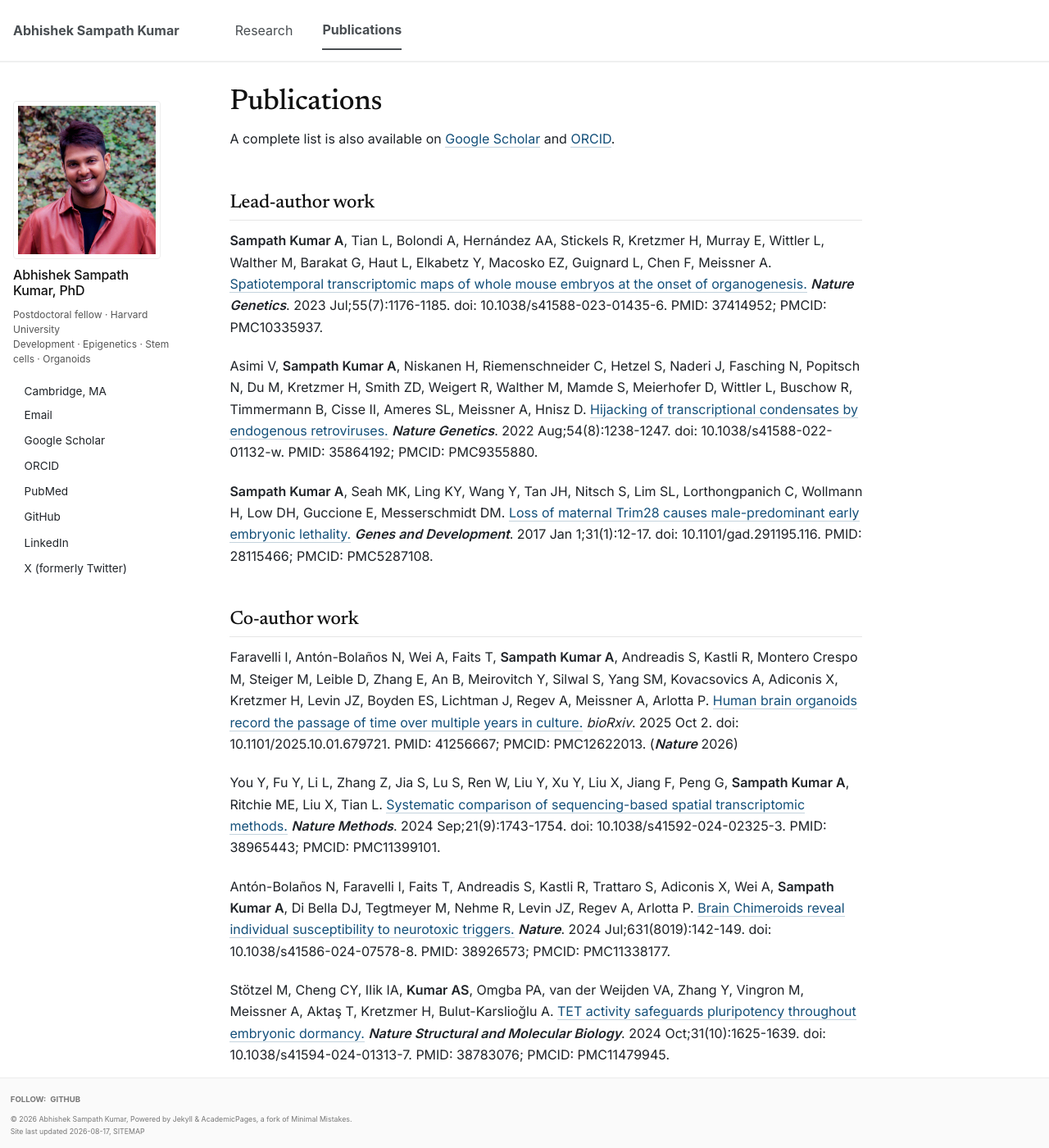
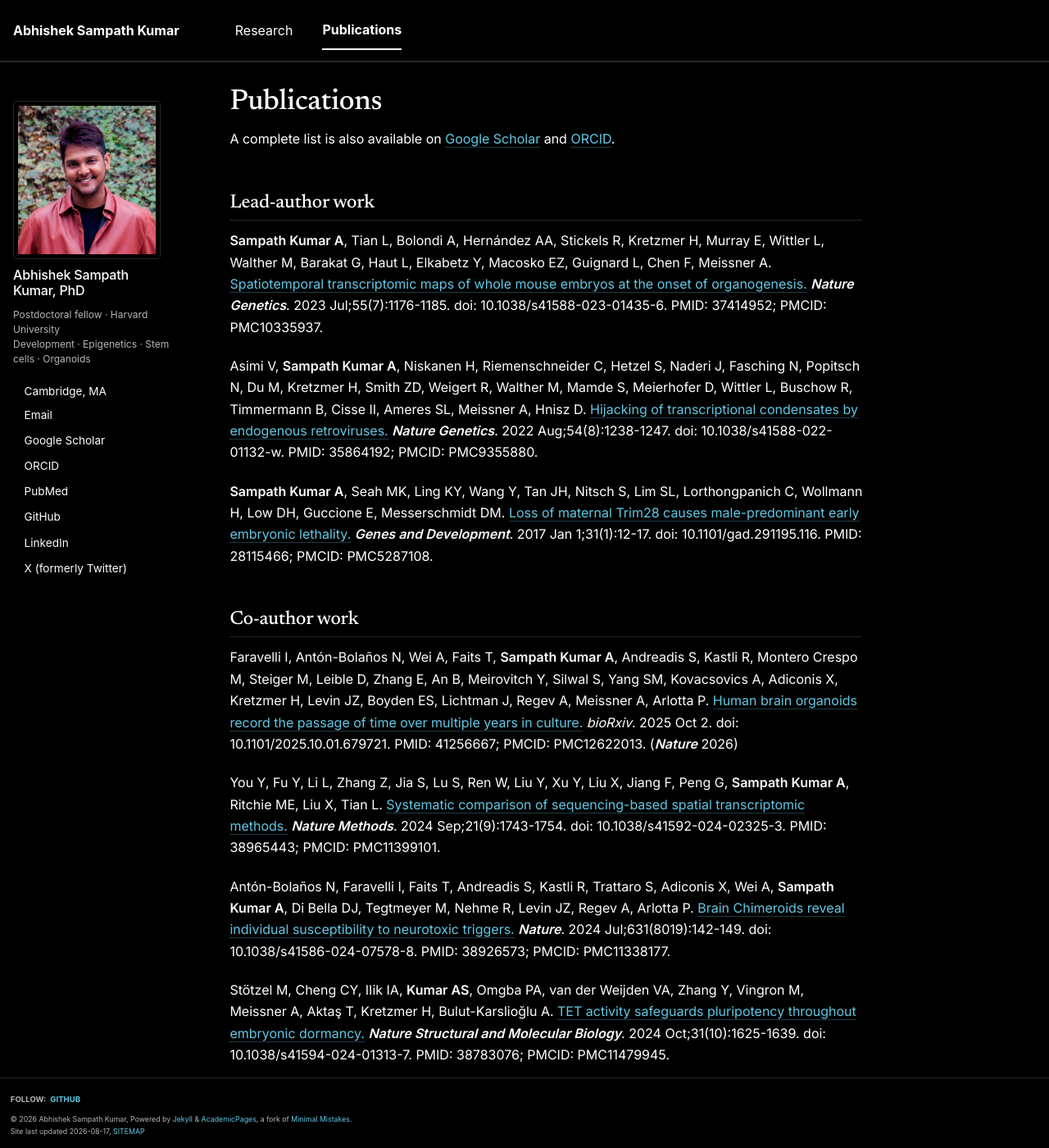
Before and after one commit to AbhiSampathKumar/abhisampathkumar.github.io, a Jekyll site: the page built from _pages/publications.md, in a window 1280 px wide and 1400 px high. Shown: the whole window at 82% size. Built offline with Jekyll 4.4.1, drawn with Linux system fonts in a browser that asks for light colours; a script that is not in the unit is left out.

Commit message:
Add files via upload

```diff
--- a/_includes/head/custom.html
+++ b/_includes/head/custom.html
@@ -1,11 +1,52 @@
-<!-- Custom head additions. AcademicPages includes this file inside <head>,
-     so anything here overrides the theme's default styles. -->
+<!-- Custom head additions. AcademicPages includes this file inside <head> after
+     main.css, so anything here overrides the theme's default styles. -->
+
+<!-- Default the site to dark mode. Runs before first paint, so there's no
+     white flash. The theme's toggle button (top right) still works and its
+     choice is remembered in localStorage. -->
+<script>document.documentElement.setAttribute("data-theme", "dark");</script>
 
 <link rel="preconnect" href="https://fonts.googleapis.com">
 <link rel="preconnect" href="https://fonts.gstatic.com" crossorigin>
 <link href="https://fonts.googleapis.com/css2?family=Inter:wght@400;500;600&family=Newsreader:ital,opsz,wght@0,6..72,400;0,6..72,500;1,6..72,400&display=swap" rel="stylesheet">
 
 <style>
+  /* ---- True black palette ----
+     The theme's own dark mode is a mid grey (#474747). These override its
+     CSS variables to black. Same selector as the theme uses, declared later,
+     so these win. Everything below reads from these variables, which means
+     the light theme still works if a visitor flips the toggle. ---- */
+  html[data-theme="dark"] {
+    --global-bg-color: #000000;
+    --global-footer-bg-color: #000000;
+    --global-border-color: #262626;
+    --global-dark-border-color: #333333;
+    --global-code-background-color: #111111;
+    --global-code-text-color: #e8e8e8;
+    --global-fig-caption-color: #a8a8a8;
+    --global-link-color: #62c7e3;
+    --global-link-color-hover: #9adcef;
+    --global-link-color-visited: #8ab6c4;
+    --global-masthead-link-color: #ffffff;
+    --global-masthead-link-color-hover: #62c7e3;
+    --global-text-color: #ffffff;
+    --global-text-color-light: #b5b5b5;
+    --global-thead-color: #1a1a1a;
+  }
+
+  /* Belt and braces: some elements set their background from Sass rather than
+     from the variables above. */
+  html[data-theme="dark"],
+  html[data-theme="dark"] body,
+  html[data-theme="dark"] #main,
+  html[data-theme="dark"] .page,
+  html[data-theme="dark"] .masthead,
+  html[data-theme="dark"] .page__footer,
+  html[data-theme="dark"] .greedy-nav,
+  html[data-theme="dark"] .greedy-nav .hidden-links {
+    background-color: #000000;
+  }
+
   /* ---- Typography: serif headings, quiet sans body ---- */
   body,
   .page__content,
@@ -13,7 +54,7 @@
     font-family: "Inter", -apple-system, BlinkMacSystemFont, "Segoe UI", sans-serif;
     font-size: 16px;
     line-height: 1.65;
-    color: #1f2328;
+    color: var(--global-text-color);
   }
 
   h1, h2, h3, h4, h5, h6,
@@ -23,7 +64,7 @@
     font-family: "Newsreader", Georgia, serif;
     font-weight: 500;
     letter-spacing: -0.01em;
-    color: #111;
+    color: var(--global-text-color);
   }
 
   .page__title {
@@ -36,7 +77,7 @@
     font-size: 1.45em;
     margin-top: 2.2em;
     padding-bottom: 0.25em;
-    border-bottom: 1px solid #e6e6e6;
+    border-bottom: 1px solid var(--global-border-color);
   }
 
   .page__content h3 {
@@ -47,15 +88,15 @@
   /* ---- Links: understated, underline on hover ---- */
   a,
   .page__content a {
-    color: #14507a;
+    color: var(--global-link-color);
     text-decoration: none;
-    border-bottom: 1px solid rgba(20, 80, 122, 0.25);
+    border-bottom: 1px solid rgba(98, 199, 227, 0.3);
   }
 
   a:hover,
   .page__content a:hover {
-    color: #0d3a59;
-    border-bottom-color: #0d3a59;
+    color: var(--global-link-color-hover);
+    border-bottom-color: currentColor;
     text-decoration: none;
   }
 
@@ -71,7 +112,7 @@
 
   /* ---- Header ---- */
   .masthead {
-    border-bottom: 1px solid #ececec;
+    border-bottom: 1px solid var(--global-border-color);
   }
 
   .masthead__inner-wrap {
@@ -79,13 +120,13 @@
   }
 
   .greedy-nav .visible-links a::before {
-    background: #14507a;
+    background: var(--global-link-color);
   }
 
   /* ---- Sidebar / author profile ---- */
   .author__avatar img {
     border-radius: 4px;
-    border: 1px solid #eee;
+    border: 1px solid var(--global-border-color);
     max-width: 180px;
   }
 
@@ -97,7 +138,7 @@
   .author__bio {
     font-size: 0.85em;
     line-height: 1.5;
-    color: #555;
+    color: var(--global-text-color-light);
   }
 
   .author__urls-wrapper li {
@@ -114,7 +155,7 @@
     font-style: italic;
     font-size: 2em;        /* ~32px against the 16px body */
     line-height: 1.2;
-    color: #2b2b2b;
+    color: var(--global-text-color);
     margin: 0.15em 0 1.1em;
     padding-left: 0;
     border-left: none;
@@ -129,23 +170,35 @@
     margin-bottom: 0.45em;
   }
 
-  /* ---- Figures ---- */
+  /* ---- Figures ----
+     The research figures have white backgrounds, which would otherwise sit on
+     black as hard-edged bright rectangles. A soft border and inset padding
+     make them read as plates rather than holes in the page. ---- */
   .page__content img {
     border-radius: 4px;
   }
 
+  html[data-theme="dark"] .page__content p > img {
+    background: #ffffff;
+    padding: 0.6em;
+    border: 1px solid var(--global-border-color);
+  }
+
   /* ---- Footer ---- */
   .page__footer {
-    background: #fafafa;
-    border-top: 1px solid #ececec;
-    color: #777;
+    border-top: 1px solid var(--global-border-color);
+    color: var(--global-text-color-light);
   }
 
   .page__footer footer {
     font-size: 0.8em;
   }
 
-  /* ---- Print / small screens ---- */
+  .page__footer a {
+    color: var(--global-link-color);
+  }
+
+  /* ---- Small screens ---- */
   @media (max-width: 600px) {
     .page__title { font-size: 1.7em; }
     .page__content p.tagline,
```
